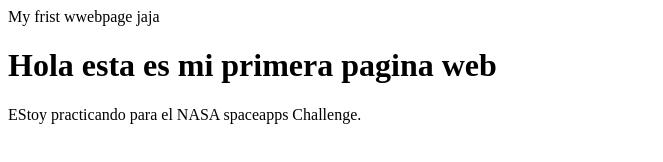
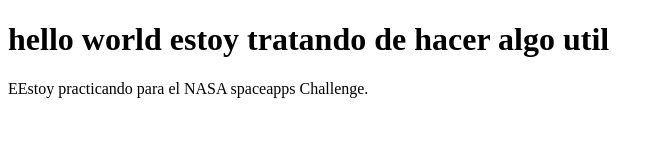
Before and after one commit to majoajo/web-unal, a plain HTML site: page index.html in a window 1280 px wide. Shown: the whole page, without its empty margins (0-663 px from the left). Drawn offline with Linux system fonts and the light colour scheme.

Commit message:
Cambiar titulo de la pagina

```diff
--- a/index.html
+++ b/index.html
@@ -2,10 +2,10 @@
 <html lang="en">
 <head>
     <meta charset="UTF-8">
-    <tiltle>My frist wwebpage jaja</title>
+    <title>My first webpage jaja</title>
 </head>
 <body>
-    <h1> Hola esta es mi primera pagina web </h1>
-    <p> EStoy practicando para el NASA spaceapps Challenge. </p>
+    <h1> hello world estoy tratando de hacer algo util </h1>
+    <p> EEstoy practicando para el NASA spaceapps Challenge. </p>
 </body>
 </html>
```
